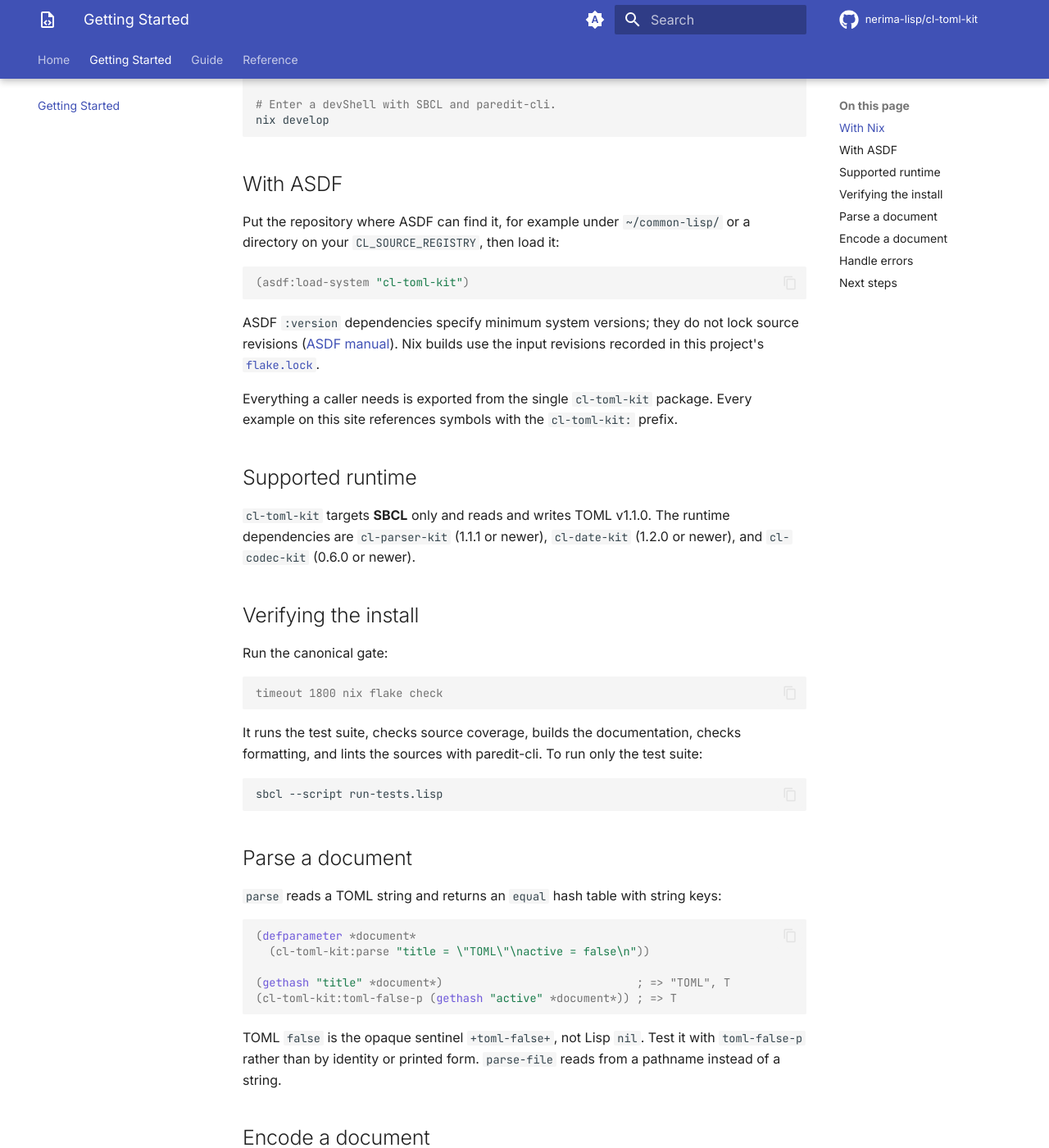
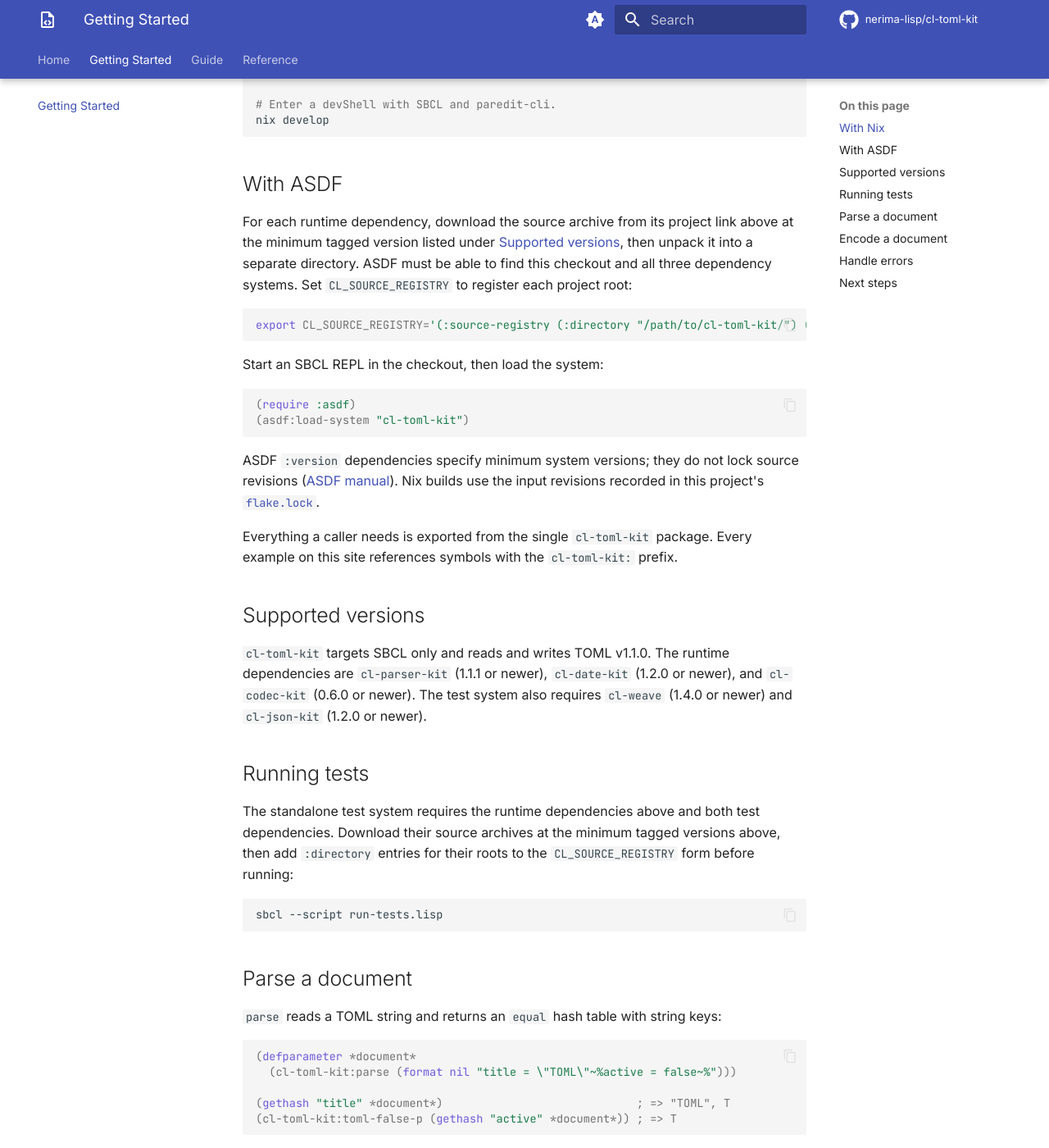
Before and after one commit to nerima-lisp/cl-toml-kit, an MkDocs documentation site: the page built from docs/src/getting-started.md, in a window 1280 px wide and 1400 px high, scrolled down 503 px. Shown: the whole window at 82% size. Built offline with MkDocs 1.6.1 and Material for MkDocs 9.7.7, drawn with Linux system fonts in a browser that asks for light colours; comment, search, counter and statistics services are not loaded; some of the changed text lies outside the part shown.

Commit message:
docs: fix setup and examples

````diff
--- a/docs/src/getting-started.md
+++ b/docs/src/getting-started.md
@@ -28,10 +28,20 @@ nix develop
 
 ## With ASDF
 
-Put the repository where ASDF can find it, for example under `~/common-lisp/`
-or a directory on your `CL_SOURCE_REGISTRY`, then load it:
+For each runtime dependency, download the source archive from its project link
+above at the minimum tagged version listed under
+[Supported versions](#supported-versions), then unpack it into a separate
+directory. ASDF must be able to find this checkout and all three dependency
+systems. Set `CL_SOURCE_REGISTRY` to register each project root:
+
+```sh
+export CL_SOURCE_REGISTRY='(:source-registry (:directory "/path/to/cl-toml-kit/") (:directory "/path/to/cl-parser-kit/") (:directory "/path/to/cl-date-kit/") (:directory "/path/to/cl-codec-kit/") :inherit-configuration)'
+```
+
+Start an SBCL REPL in the checkout, then load the system:
 
 ```lisp
+(require :asdf)
 (asdf:load-system "cl-toml-kit")
 ```
 
@@ -43,23 +53,19 @@ builds use the input revisions recorded in this project's
 Everything a caller needs is exported from the single `cl-toml-kit` package.
 Every example on this site references symbols with the `cl-toml-kit:` prefix.
 
-## Supported runtime
+## Supported versions
 
-`cl-toml-kit` targets **SBCL** only and reads and writes TOML v1.1.0. The
+`cl-toml-kit` targets SBCL only and reads and writes TOML v1.1.0. The
 runtime dependencies are `cl-parser-kit` (1.1.1 or newer), `cl-date-kit`
-(1.2.0 or newer), and `cl-codec-kit` (0.6.0 or newer).
+(1.2.0 or newer), and `cl-codec-kit` (0.6.0 or newer). The test system also
+requires `cl-weave` (1.4.0 or newer) and `cl-json-kit` (1.2.0 or newer).
 
-## Verifying the install
+## Running tests
 
-Run the canonical gate:
-
-```console
-timeout 1800 nix flake check
-```
-
-It runs the test suite, checks source coverage, builds the documentation,
-checks formatting, and lints the sources with paredit-cli. To run only the test
-suite:
+The standalone test system requires the runtime dependencies above and both
+test dependencies. Download their source archives at the minimum tagged
+versions above, then add `:directory` entries for their roots to the
+`CL_SOURCE_REGISTRY` form before running:
 
 ```sh
 sbcl --script run-tests.lisp
@@ -72,7 +78,7 @@ keys:
 
 ```lisp
 (defparameter *document*
-  (cl-toml-kit:parse "title = \"TOML\"\nactive = false\n"))
+  (cl-toml-kit:parse (format nil "title = \"TOML\"~%active = false~%")))
 
 (gethash "title" *document*)                             ; => "TOML", T
 (cl-toml-kit:toml-false-p (gethash "active" *document*)) ; => T
@@ -90,7 +96,8 @@ reads from a pathname instead of a string.
 (let ((table (make-hash-table :test 'equal)))
   (setf (gethash "title" table) "TOML")
   (cl-toml-kit:encode table))
-;; => "title = \"TOML\"\n"
+;; TOML output (the returned string ends with a newline):
+;; title = "TOML"
 ```
 
 `write-toml` writes the same representation to an existing character stream.
````
Also changed, not shown: other parts of docs/src/getting-started.md (+1 -1 lines), docs/src/guide/writer.md (+29 -14 lines), docs/src/index.md (+2 -1 lines), docs/src/reference/conditions.md (+15 -22 lines), README.md.
